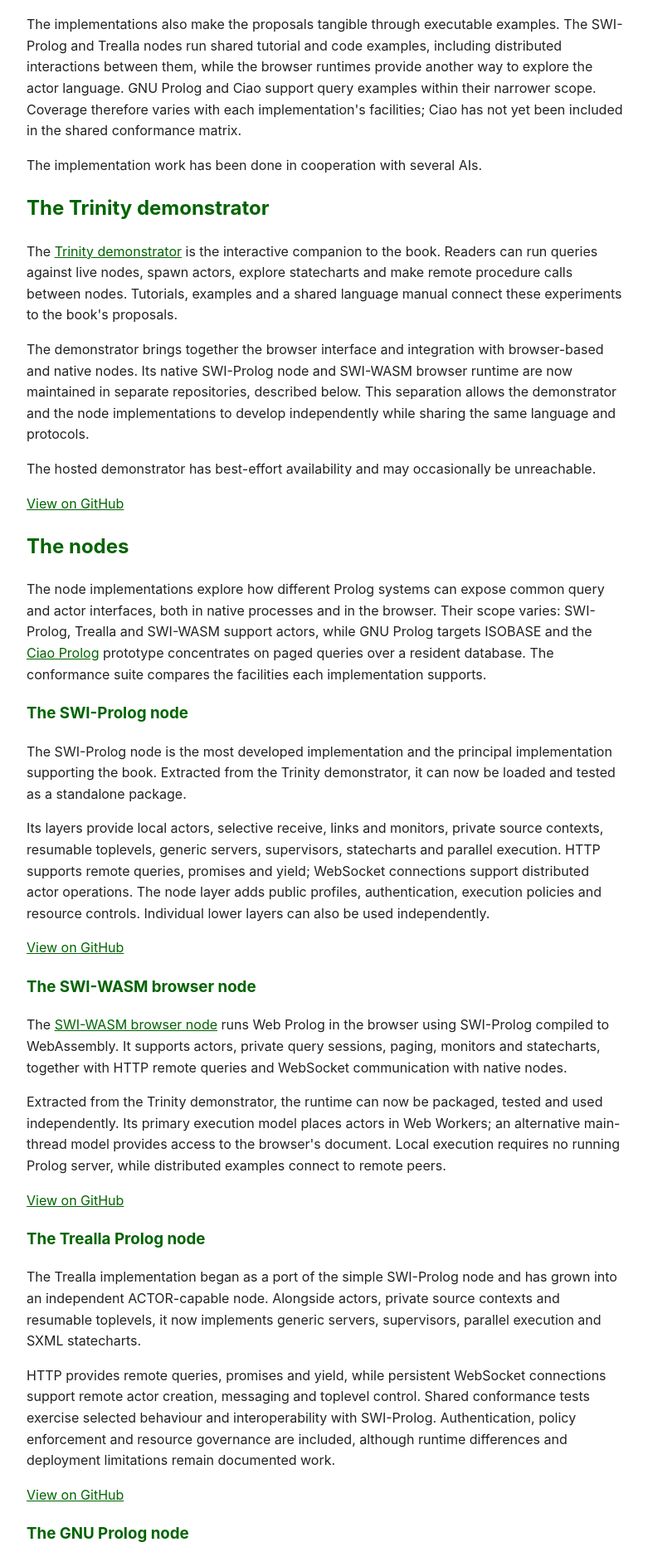
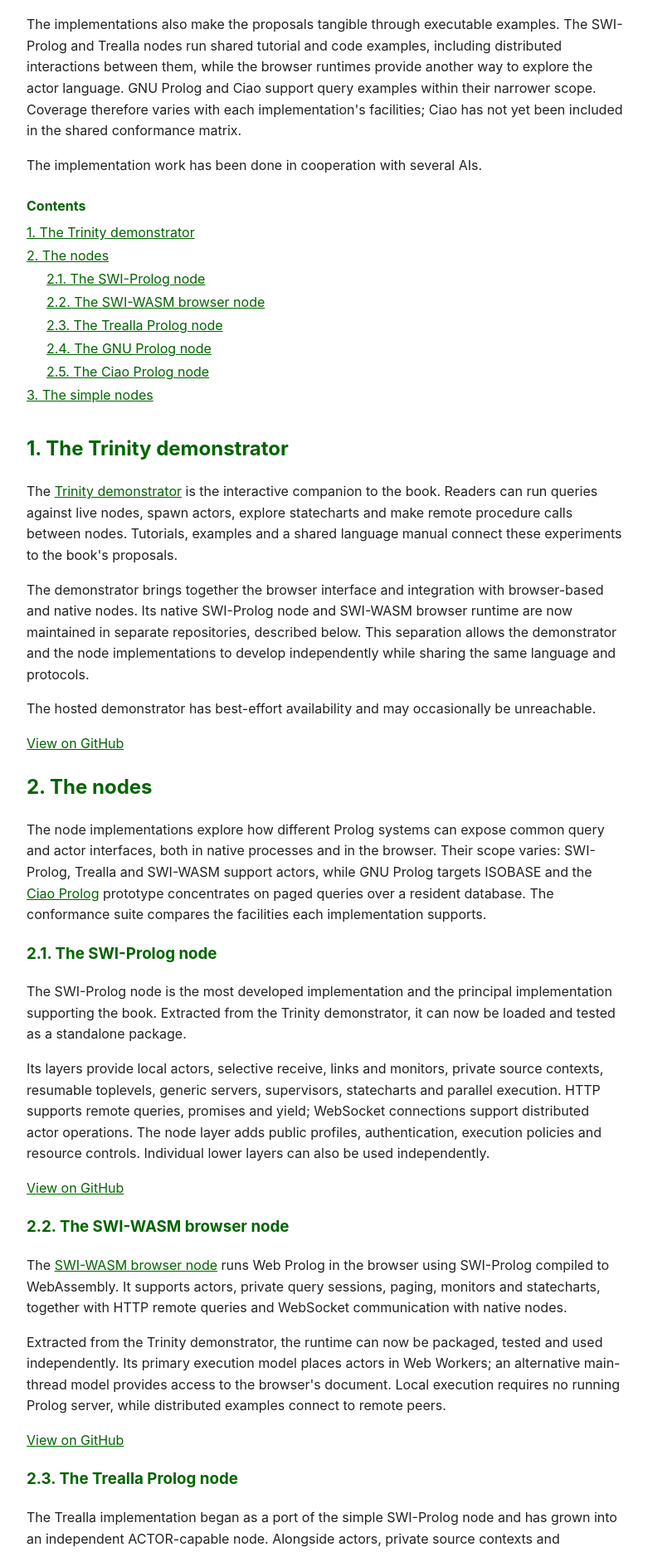
Before and after one commit to torbjornlager/book-project-home, a Jekyll site: the page pocs.html, which Jekyll copies as it is, in a window 1280 px wide. Shown: the part 505-2376 px from the top of the page at 83% size, without its empty margins (248-1029 px from the left). Built offline with Jekyll 4.4.1, drawn with Linux system fonts in a browser that asks for light colours; some of the changed text lies outside the part shown.

Commit message:
Add numbered Contents navigation to proof-of-concept page
Add a linked Contents listing after the introduction and matching numbered section/subsection headings. Preserve the existing heading styling and verify all eight links target their corresponding headings.

```diff
--- a/pocs.html
+++ b/pocs.html
@@ -22,6 +22,24 @@
     }
     a {
       color: darkgreen;
+    }
+    .contents {
+      margin: 1.5rem 0 2rem;
+    }
+    #contents-title {
+      color: darkgreen;
+      margin-bottom: 0.4rem;
+    }
+    .contents ol {
+      list-style: none;
+      margin: 0;
+      padding: 0;
+    }
+    .contents ol ol {
+      padding-left: 1.5rem;
+    }
+    .contents li {
+      margin: 0.15rem 0;
     }
   </style>
 </head>
@@ -70,7 +88,25 @@
     The implementation work has been done in cooperation with several AIs.
   </p>
 
-  <h2>The Trinity demonstrator</h2>
+  <nav class="contents" aria-labelledby="contents-title">
+    <p id="contents-title"><strong>Contents</strong></p>
+    <ol role="list">
+      <li><a href="#trinity-demonstrator">1. The Trinity demonstrator</a></li>
+      <li>
+        <a href="#nodes">2. The nodes</a>
+        <ol role="list">
+          <li><a href="#swi-prolog-node">2.1. The SWI-Prolog node</a></li>
+          <li><a href="#swi-wasm-node">2.2. The SWI-WASM browser node</a></li>
+          <li><a href="#trealla-prolog-node">2.3. The Trealla Prolog node</a></li>
+          <li><a href="#gnu-prolog-node">2.4. The GNU Prolog node</a></li>
+          <li><a href="#ciao-prolog-node">2.5. The Ciao Prolog node</a></li>
+        </ol>
+      </li>
+      <li><a href="#simple-nodes">3. The simple nodes</a></li>
+    </ol>
+  </nav>
+
+  <h2 id="trinity-demonstrator">1. The Trinity demonstrator</h2>
 
   <p>
     The <a href="https://n3.elfenbenstornet.se/demonstrator">Trinity demonstrator</a>
@@ -96,7 +132,7 @@
     <a href="https://github.com/torbjornlager/trinity-demonstrator">View on GitHub</a>
   </p>
 
-  <h2>The nodes</h2>
+  <h2 id="nodes">2. The nodes</h2>
 
   <p>
     The node implementations explore how different Prolog systems can expose common
@@ -108,7 +144,7 @@
     each implementation supports.
   </p>
 
-  <h3>The SWI-Prolog node</h3>
+  <h3 id="swi-prolog-node">2.1. The SWI-Prolog node</h3>
 
   <p>
     The SWI-Prolog node is the most developed implementation and the principal
@@ -129,7 +165,7 @@
     <a href="https://github.com/torbjornlager/swi-prolog-node">View on GitHub</a>
   </p>
 
-  <h3>The SWI-WASM browser node</h3>
+  <h3 id="swi-wasm-node">2.2. The SWI-WASM browser node</h3>
 
   <p>
     The <a href="https://github.com/torbjornlager/swi-wasm-node">SWI-WASM browser node</a>
@@ -150,7 +186,7 @@
     <a href="https://github.com/torbjornlager/swi-wasm-node">View on GitHub</a>
   </p>
 
-  <h3>The Trealla Prolog node</h3>
+  <h3 id="trealla-prolog-node">2.3. The Trealla Prolog node</h3>
 
   <p>
     The Trealla implementation began as a port of the simple SWI-Prolog node and has
@@ -171,7 +207,7 @@
     <a href="https://github.com/torbjornlager/trealla-port">View on GitHub</a>
   </p>
 
-  <h3>The GNU Prolog node</h3>
+  <h3 id="gnu-prolog-node">2.4. The GNU Prolog node</h3>
 
   <p>
     The GNU Prolog implementation targets ISOBASE, with ISOTOPE a possible later
@@ -193,7 +229,7 @@
     <a href="https://github.com/torbjornlager/gprolog-port">View on GitHub</a>
   </p>
 
-  <h3>The Ciao Prolog node</h3>
+  <h3 id="ciao-prolog-node">2.5. The Ciao Prolog node</h3>
 
   <p>
     The Ciao prototype explores a smaller part of the node interface: an HTTP
@@ -214,7 +250,7 @@
     <a href="https://github.com/torbjornlager/ciao-port">View on GitHub</a>
   </p>
 
-  <h2>The simple nodes</h2>
+  <h2 id="simple-nodes">3. The simple nodes</h2>
 
   <p>
     The book's implementation appendix develops small nodes to explain the mechanisms
```
